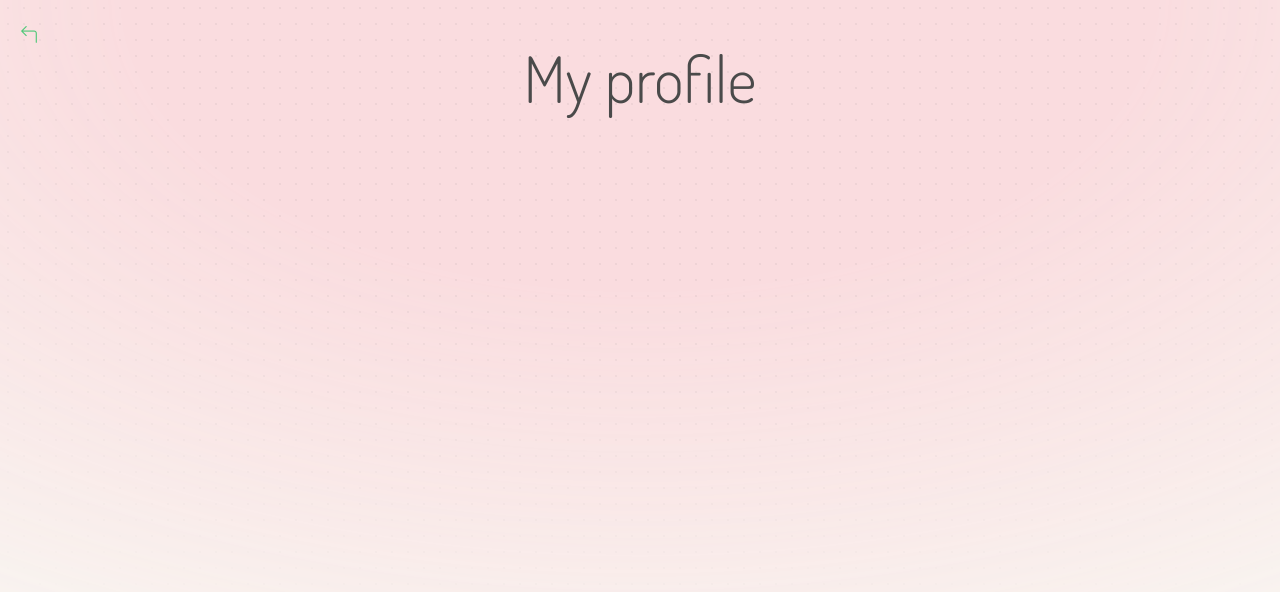
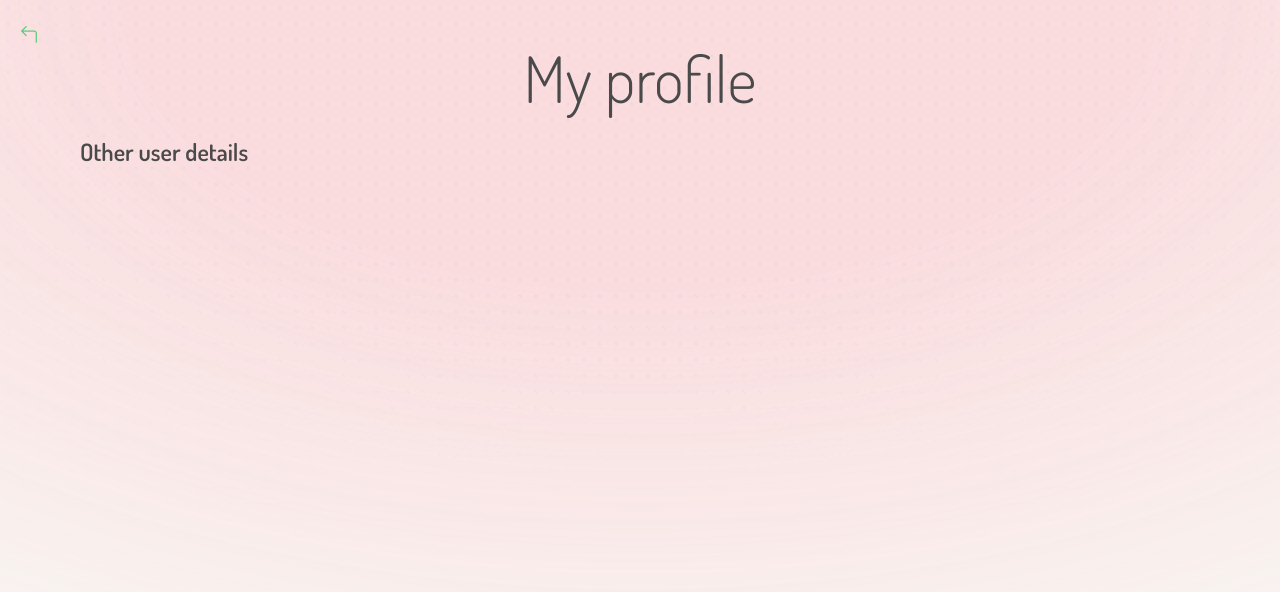
Before and after one commit to jordachewd/Cellesseon, a Next.js app: page /profile in a window 1280 px wide. Shown: the top 592 px of the page. Built offline with nearby package versions, Linux system fonts and the light colour scheme; no server answers; what @mui/material-nextjs, tailwindcss-animated would draw is missing.

Commit message:
minor change

```diff
--- a/src/app/profile/page.tsx
+++ b/src/app/profile/page.tsx
@@ -33,6 +33,7 @@ export default function ProfilePage() {
         <div className="flex w-full">
           <Typography variant="h6">
             {user?.firstName} {user?.lastName}
+            Other user details
           </Typography>
         </div>
       </section>
```
